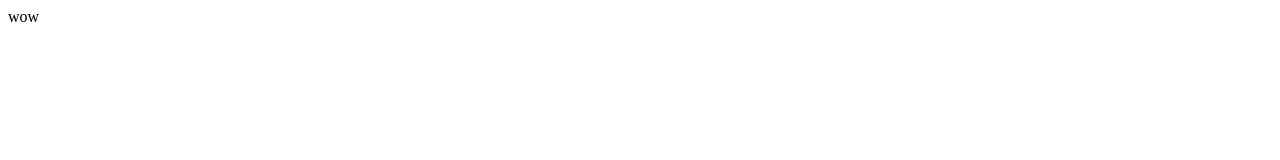
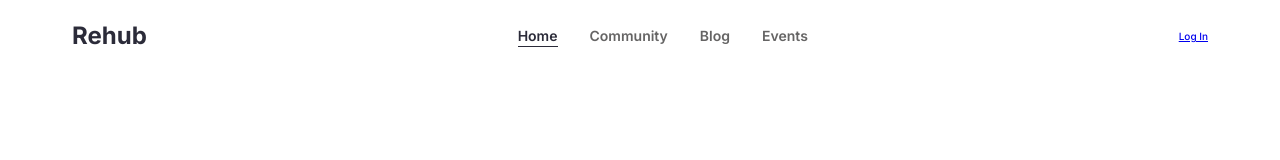
Before and after one commit to Rehub-Mental-Wellness/website, a website: page index.html in a window 1280 px wide. Drawn offline with Linux system fonts and the light colour scheme.

Commit message:
Create starter navigation

```diff
--- a/index.html
+++ b/index.html
@@ -1,14 +1,38 @@
 <!DOCTYPE html>
 <html lang="en">
-<head>
-  <meta charset="UTF-8">
-  <meta http-equiv="X-UA-Compatible" content="IE=edge">
-  <meta name="viewport" content="width=device-width, initial-scale=1.0">
-  <title>Rehub</title>
+  <head>
+    <meta charset="UTF-8" />
+    <meta http-equiv="X-UA-Compatible" content="IE=edge" />
+    <meta name="viewport" content="width=device-width, initial-scale=1.0" />
+    <title>Rehub</title>
 
-  <link rel="stylesheet" href="css/style.css">
-</head>
-<body>
-  wow
-</body>
+    <link rel="stylesheet" href="css/style.css" />
+
+    <link rel="preconnect" href="https://fonts.googleapis.com" />
+    <link rel="preconnect" href="https://fonts.gstatic.com" crossorigin />
+    <link
+      href="https://fonts.googleapis.com/css2?family=Inter:wght@400;500;600;700&display=swap"
+      rel="stylesheet"
+    />
+  </head>
+  <body>
+    <header>
+      <div class="container">
+        <nav class="main-nav">
+          <a class="logo" href="#">
+            <span>Rehub</span>
+          </a>
+          <ul class="main-nav__list">
+            <li>
+              <a class="main-nav__link main-nav__link--active" href="#">Home</a>
+            </li>
+            <li><a class="main-nav__link" href="#">Community</a></li>
+            <li><a class="main-nav__link" href="#">Blog</a></li>
+            <li><a class="main-nav__link" href="#">Events</a></li>
+          </ul>
+          <a href="#">Log In</a>
+        </nav>
+      </div>
+    </header>
+  </body>
 </html>
--- a/sass/_base.scss
+++ b/sass/_base.scss
@@ -1,6 +1,7 @@
 // Variables
-$color-primary--dark-1: #6f6681;
-$color-primary--dark-2: #1a093f;
+
+$color-gray-0: #656464;
+$color-gray-1: #2B2B39;
 
 // Base
 *,
@@ -17,10 +18,10 @@ html {
 }
 
 body {
-  font-family: 'Poppins', sans-serif;
+  font-family: 'Inter', sans-serif;
   line-height: 1;
   font-weight: 500;
-  color: $color-primary--dark-1;
+  color: $color-gray-0;
 }
 
 /* ## Font sizes
--- a/sass/_components.scss
+++ b/sass/_components.scss
@@ -0,0 +1,6 @@
+// Container
+.container {
+  max-width: 120rem;
+  padding: 0 3.2rem;
+  margin: 0 auto;
+}
--- a/sass/_layout.scss
+++ b/sass/_layout.scss
@@ -0,0 +1,41 @@
+//////////////////////////
+// Navigation
+.main-nav {
+  display: flex;
+  align-items: center;
+  justify-content: space-between;
+  padding: 2.4rem 0;
+
+  &__list {
+    list-style: none;
+    display: flex;
+    gap: 3.2rem;
+  }
+
+  &__link:link,
+  &__link:visited {
+    color: $color-gray-0;
+    font-size: 1.4rem;
+    font-weight: 600;
+    text-decoration: none;
+  }
+
+  &__link--active:link,
+  &__link--active:visited {
+    color: $color-gray-1;
+    border-bottom: 1px solid $color-gray-1;
+    padding-bottom: 2px;
+  }
+}
+
+// logo in the nav
+.logo {
+  color: $color-gray-1;
+  font-size: 2.4rem;
+  text-decoration: none;
+  font-weight: 700;
+}
+/* ## Font sizes
+- 10 / 12 / 14 / 16 / 18 / 20 / 24 / 30 / 36 / 44 / 52 / 62 / 74 / 86 / 98
+## Spacing system
+- 2 / 4 / 8 / 12 / 16 / 24 / 32 / 48 / 64 / 80 / 96 / 128 */
```
Also changed, not shown: css/style.css, 1 other file.
